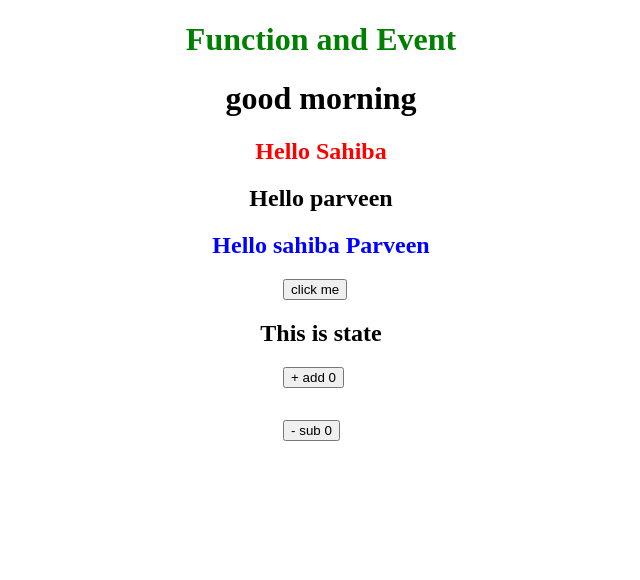
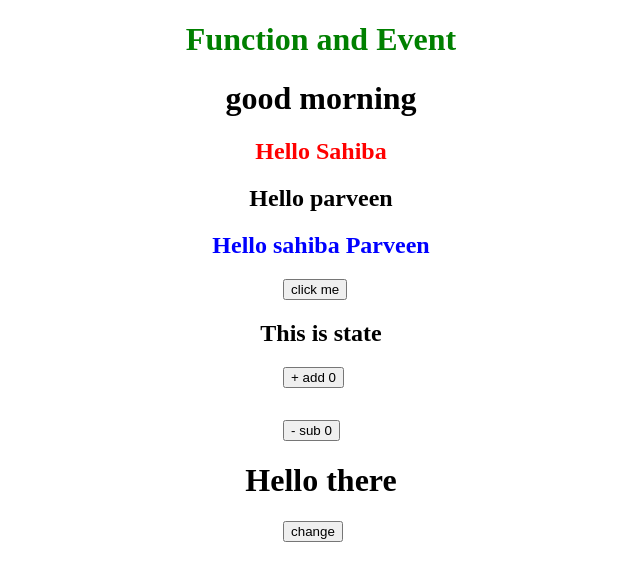
Before and after one commit to sahiba2503/my-react-app, a React (Vite) app in the folder my-vite-app/: page / in a window 1280 px wide. Shown: the top 580 px of the page, without its empty margins (319-959 px from the left). Built offline with nearby package versions, Linux system fonts and the light colour scheme.

Commit message:
add useRef to update data

```diff
--- a/my-vite-app/src/App.jsx
+++ b/my-vite-app/src/App.jsx
@@ -6,6 +6,7 @@
 // import Footer from "./Footer.jsx";
 import Styling from "./Styling.jsx"
  import UseState from "./assets/UseState.jsx";
+ import UseRef from "./UseRef.jsx";
 function App() {
     return (
     <>
@@ -16,7 +17,7 @@ function App() {
 
       <Styling />
       <UseState />
-
+       <UseRef />
     </>
   );
 }
--- /dev/null
+++ b/my-vite-app/src/UseRef.jsx
@@ -0,0 +1,17 @@
+import React,{useRef} from 'react'
+
+const UseRef = () => {
+    const textRef = useRef();
+ function updateData(){
+    textRef.current.innerText= "Hellow sahiba";
+ }
+  return (
+    <div>
+      <h1 ref = {textRef} style={{textAlign:"center"}}>Hello there</h1>
+      <button onClick={updateData} style={{marginLeft:"47%"}}>change
+      </button>
+    </div>
+  )
+}
+
+export default UseRef
--- a/my-vite-app/src/assets/UseState.jsx
+++ b/my-vite-app/src/assets/UseState.jsx
@@ -1,5 +1,4 @@
 import React, { useState } from 'react'
-
 const UseState = () => {
  const [cont , setCount] = useState(0);
 
```
